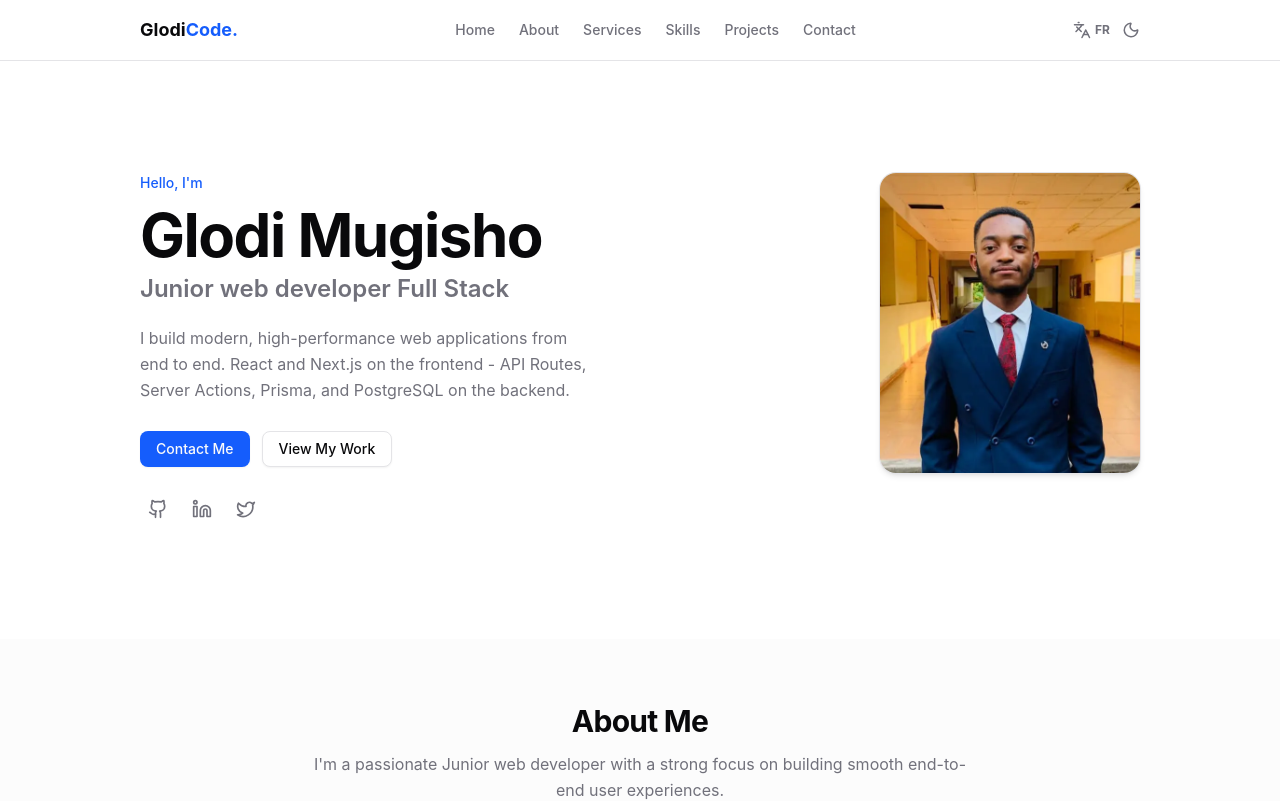
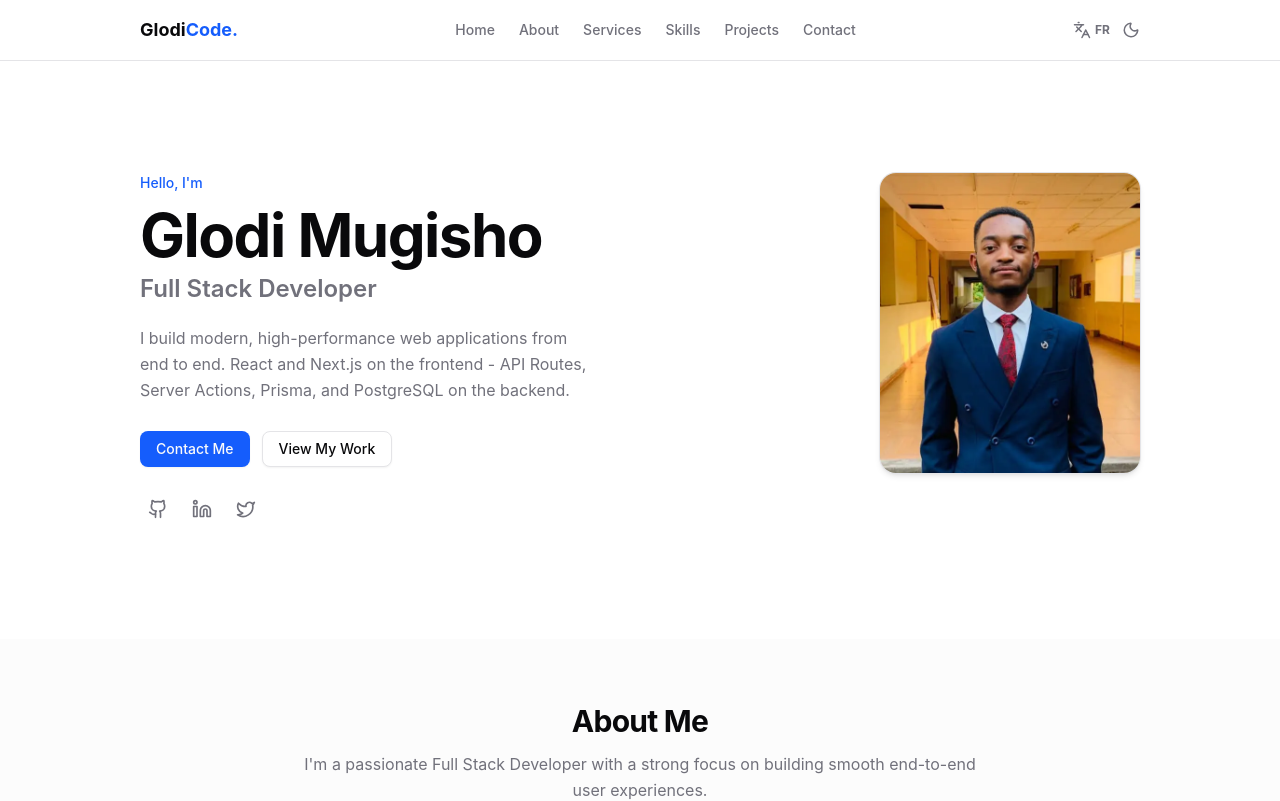
Before and after one commit to glodimugisho001/Glodi-Code-Website, a React (Vite) app: page / in a window 1280 px wide. Shown: the top 801 px of the page. Built offline with nearby package versions, Linux system fonts and the light colour scheme.

Commit message:
ref: improving seo

```diff
--- a/index.html
+++ b/index.html
@@ -1,21 +1,51 @@
 <!doctype html>
-<html lang="en" >
+<html lang="fr">
   <head>
     <meta charset="UTF-8" />
     <link rel="icon" type="image/svg+xml" href="https://avatars.githubusercontent.com/u/178777238?v=4" />
+    <link rel="canonical" href="https://glodi-code.vercel.app" />
     <meta name="viewport" content="width=device-width, initial-scale=1.0" />
-    <meta name="description" content="Découvrez le portfolio de Glodi Code, développeur web Frontend passionné par la création de sites modernes et performants.">
-    <meta name="author" content="Glodi Code">
-    <meta property="og:title" content="Glodi Code | Frontend Developer" />
-    <meta property="og:description" content="Découvrez le portfolio de Glodi Code, développeur web Frontend passionné par la création de sites modernes et performants." />
+    <meta name="robots" content="index, follow" />
+    <meta name="theme-color" content="#111827" />
+    <meta name="description" content="Portfolio de Glodi Mugisho, développeur React, Next.js et JavaScript. Découvrez mes projets web, mes compétences et mon parcours en développement frontend et full stack." />
+    <meta name="keywords" content="Glodi Mugisho, Glodi Code, Full Stack Developer, Développeur Full Stack, React Developer, Frontend Developer, JavaScript, Next.js, Portfolio, Développeur Web RDC" />
+    <meta name="author" content="Glodi Code" />
+    <meta name="application-name" content="Glodi Code" />
+
+    <!-- Open Graph / Facebook -->
+    <meta property="og:type" content="website" />
+    <meta property="og:url" content="https://glodi-code.vercel.app" />
+    <meta property="og:title" content="Glodi Code | Full Stack Developer" />
+    <meta property="og:description" content="Portfolio de Glodi Mugisho, développeur React, Next.js et JavaScript. Découvrez mes projets web, mes compétences et mon parcours en développement frontend et full stack." />
     <meta property="og:image" content="https://avatars.githubusercontent.com/u/178777238?v=4" />
-    <meta property="og:type" content="website" />
-    <meta property="og:url" content="URL_DE_TON_SITE" />
+    <meta property="og:site_name" content="Glodi Code" />
+    <meta property="og:locale" content="fr_FR" />
+
+    <!-- Twitter -->
     <meta name="twitter:card" content="summary_large_image" />
-    <meta name="twitter:title" content="Glodi Code | Frontend Developer" />
-    <meta name="twitter:description" content="Découvrez le portfolio de Glodi, développeur web Web Full Stack Junior passionné par la création de sites modernes et performants." />
+    <meta name="twitter:url" content="https://glodi-code.vercel.app" />
+    <meta name="twitter:title" content="Glodi Code | Full Stack Developer" />
+    <meta name="twitter:description" content="Portfolio de Glodi Mugisho, développeur React, Next.js et JavaScript. Découvrez mes projets web, mes compétences et mon parcours en développement frontend et full stack." />
     <meta name="twitter:image" content="https://avatars.githubusercontent.com/u/178777238?v=4" />
-    <title>Glodi Code | Frontend Developer</title>
+    <meta name="twitter:creator" content="@GlodiMugisho" />
+
+    <title>Glodi Code | Full Stack Developer</title>
+
+    <!-- Structured Data JSON-LD -->
+    <script type="application/ld+json">
+    {
+      "@context": "https://schema.org",
+      "@type": "Person",
+      "name": "Glodi Mugisho",
+      "url": "https://glodi-code.vercel.app",
+      "jobTitle": "Full Stack Developer",
+      "sameAs": [
+        "https://github.com/glodimugisho001",
+        "https://www.linkedin.com/in/glodi-code",
+        "https://x.com/GlodiMugisho"
+      ]
+    }
+    </script>
   </head>
   <body>
     <div id="root"></div>
--- a/src/langue/en/translation.json
+++ b/src/langue/en/translation.json
@@ -10,14 +10,14 @@
     },
     "hero": {
       "hello": "Hello, I'm",
-      "title": "Junior web developer Full Stack",
+      "title": "Full Stack Developer",
       "description": "I build modern, high-performance web applications from end to end. React and Next.js on the frontend - API Routes, Server Actions, Prisma, and PostgreSQL on the backend.",
       "contact": "Contact Me",
       "view_work": "View My Work"
     },
     "about": {
       "title": "About Me",
-      "subtitle": "I'm a passionate Junior web developer with a strong focus on building smooth end-to-end user experiences.",
+      "subtitle": "I'm a passionate Full Stack Developer with a strong focus on building smooth end-to-end user experiences.",
       "experience": "Experience",
       "exp_desc": "I have almost 2 years of experience in web development, mainly self-taught and through personal projects. I love continuous learning and building useful digital products.",
       "education": "Education",
@@ -63,7 +63,7 @@
       "converter_desc": "A versatile unit converter that allows users to convert units of continuous quantities."
     },
     "footer": {
-      "description": "A passionate Junior web developer Full Stack building modern and effective digital experiences.",
+      "description": "A passionate Full Stack Developer building modern and effective digital experiences.",
       "quick_links": "Quick Links",
       "contact": "Contact",
       "rights": "All rights reserved.",
--- a/src/langue/fr/translation.json
+++ b/src/langue/fr/translation.json
@@ -10,14 +10,14 @@
     },
     "hero": {
       "hello": "Bonjour, je suis",
-      "title": "Développeur Web Full Stack Junior",
+      "title": "Développeur Full Stack",
       "description": "Je construis des applications web modernes et performantes de bout en bout. React, Next.js en frontend - API Routes, Server Actions, Prisma et PostgreSQL en backend.",
       "contact": "Contactez-moi",
       "view_work": "Voir mes travaux"
     },
     "about": {
       "title": "À propos de moi",
-      "subtitle": "Je suis un Développeur Web Full Stack Junior passionné par la création de sites modernes et performants avec un œil attentif pour le design et un engagement fort dans la création d'expériences utilisateur fluides de bout en bout.",
+      "subtitle": "Je suis un Développeur Full Stack passionné par la création de sites modernes et performants avec un œil attentif pour le design et un engagement fort dans la création d'expériences utilisateur fluides de bout en bout.",
       "experience": "Expérience",
       "exp_desc": "J'ai presque 2 ans d'expérience en développement web, principalement en autodidacte et à travers des projets personnels. Je suis passionné par l'apprentissage continu et la création de solutions innovantes.",
       "education": "Formation",
@@ -63,7 +63,7 @@
       "converter_desc": "Un convertisseur d'unités polyvalent qui permet aux utilisateurs de convertir des unités de quantités continues."
     },
     "footer": {
-      "description": "Un Développeur web Full Stack Junior passionné créant des expériences numériques modernes et efficaces.",
+      "description": "Un Développeur Full Stack passionné créant des expériences numériques modernes et efficaces.",
       "quick_links": "Liens rapides",
       "contact": "Contact",
       "rights": "Tous droits réservés.",
```
Also changed, not shown: public/robots.txt (added), 1 other file (tests, documents, lock files or other folders).
